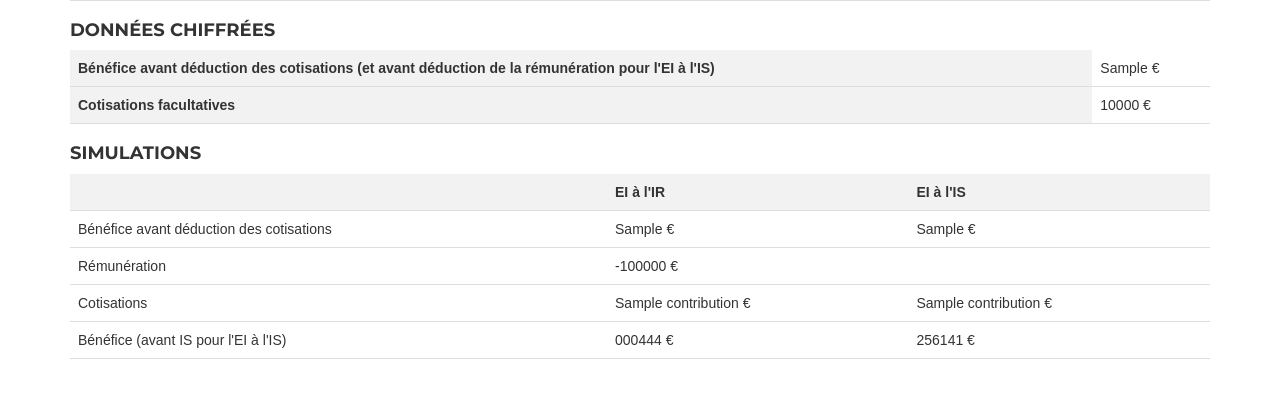
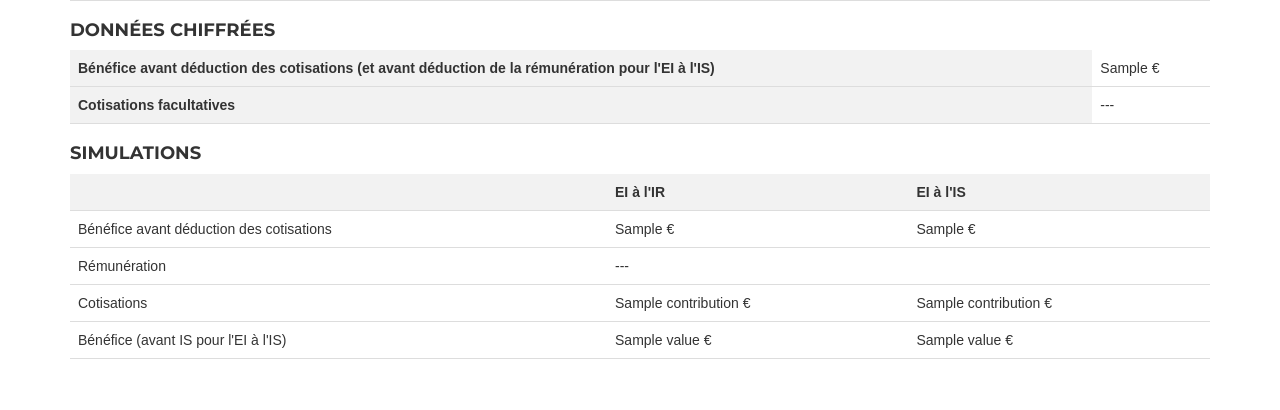
Before and after one commit to damedomey/simulateur-revenu, a Flask app: template templates/result.html in a window 1280 px wide. Shown: the part 564-974 px from the top of the page. Run offline with Flask 3, Linux system fonts and the light colour scheme; the template is opened without the code that fills it: most values are stand-ins (such as "Sample title", 1, 10 or a date in 2020); some libraries are stand-ins or nearby versions.

Commit message:
add write

```diff
--- a/run.py
+++ b/run.py
@@ -7,7 +7,7 @@ from flask import Flask, render_template, request, redirect, url_for
 from gevent.pywsgi import WSGIServer
 
 from utils.corespondence import DataCorrespondence
-from utils.function import read_cell
+from utils.function import read_cell, write_cell
 from utils.model import Address, SimulationResult
 import pythoncom
 
@@ -35,12 +35,19 @@ def result():
 
     workbook = excel_app.Workbooks.Open(temp_file_path)
 
+    reference = request.args.get("reference", "H26")
+    value = request.args.get("value", "450000")
+
+    write_cell(workbook, Address(reference, data_type="double", writable=True), float(value))
+
     data = SimulationResult()
     data.profit_before_all = read_cell(workbook, DataCorrespondence.profit_before_all_contribution)
     data.IR.before_contribution = read_cell(workbook, DataCorrespondence.profit_before_contribution_ir)
     data.IS.before_contribution = read_cell(workbook, DataCorrespondence.profit_before_contribution_is)
     data.IR.contribution = read_cell(workbook, DataCorrespondence.contribution_ir)
     data.IS.contribution = read_cell(workbook, DataCorrespondence.contribution_is)
+    data.IR.value = read_cell(workbook, DataCorrespondence.profit_ir)
+    data.IS.value = read_cell(workbook, DataCorrespondence.profit_is)
 
     # todo: Save, close the file and release resources
     workbook.Save()
@@ -52,6 +59,8 @@ def result():
 
 
 if __name__ == '__main__':
+    # # Debug/Development
+    # app.run(debug=True, host="0.0.0.0", port="5001")
     # Production
     http_server = WSGIServer(('0.0.0.0', 80), app)
     http_server.serve_forever()
--- a/templates/result.html
+++ b/templates/result.html
@@ -115,7 +115,7 @@
         </tr>
         <tr>
             <th>Cotisations facultatives</th>
-            <td>10000 €</td>
+            <td> --- </td>
         </tr>
         <!-- Add more rows for additional data -->
     </table>
@@ -134,7 +134,7 @@
         </tr>
         <tr>
             <td>Rémunération</td>
-            <td>-100000 €</td>
+            <td>---</td>
             <td></td>
         </tr>
         <tr>
@@ -144,8 +144,8 @@
         </tr>
         <tr>
             <td>Bénéfice (avant IS pour l'EI à l'IS)</td>
-            <td>000444 €</td>
-            <td>256141 €</td>
+            <td>{{ result.IR.value }} €</td>
+            <td>{{ result.IS.value }} €</td>
         </tr>
         <!-- Add more rows for additional simulations -->
     </table>
--- a/utils/model.py
+++ b/utils/model.py
@@ -36,6 +36,11 @@ class SimulationResult:
     def set_is_contribution(self, contribution):
         self.IS.contribution = contribution
 
+    def set_is_profit_value(self, profit):
+        self.IS.value = profit
+
+    def set_ir_profit_value(self, profit):
+        self.IR.value = profit
 
 class _Client:
     def __init__(self):
@@ -46,3 +51,4 @@ class _Profit:
     def __init__(self):
         self.before_contribution = 0
         self.contribution = 0
+        self.value = 0 # Bénéfice (avant IS pour l'EI à l'IS)
```
